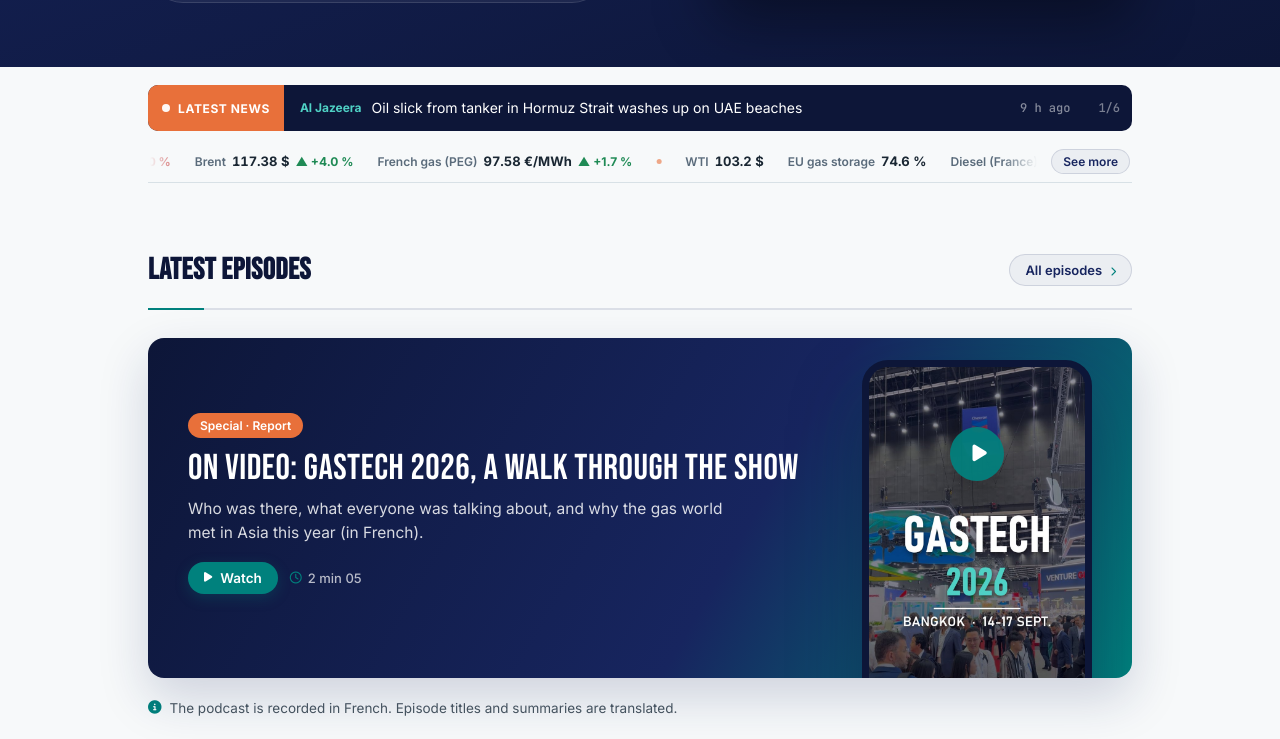
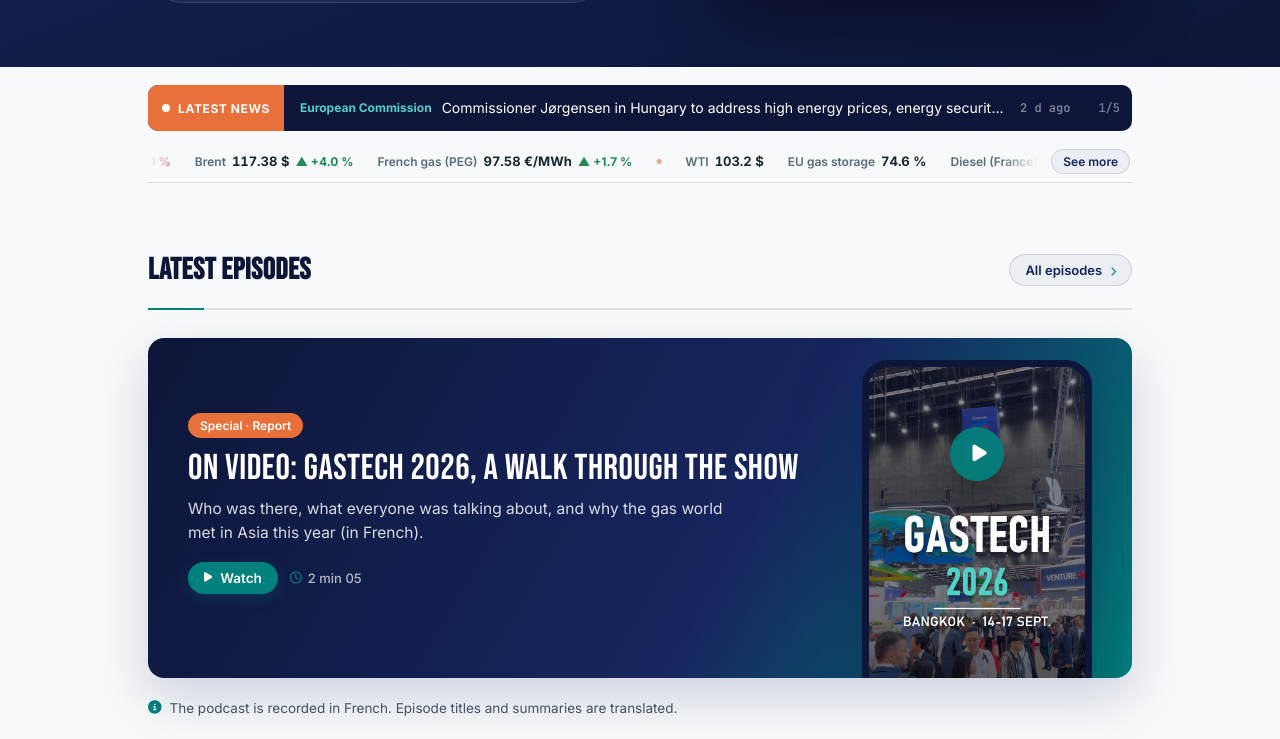
Before and after one commit to InsideEnergyMarkets/Inside-Energy-Markets, a Jekyll site: the page built from en/index.html, in a window 1280 px wide and 900 px high, scrolled down 417 px, cut to the strip 161-900 px from the top of the window. Built offline with Jekyll 4.4.1, drawn with Linux system fonts in a browser that asks for light colours.

```diff
--- a/_data/incidents.json
+++ b/_data/incidents.json
@@ -1,5 +1,5 @@
 {
- "updated_at": "2026-10-25T16:42:26+00:00",
+ "updated_at": "2026-10-25T21:08:33+00:00",
  "stats": {
   "total_30d": 39,
   "attacks_30d": 34,
--- a/_data/news.json
+++ b/_data/news.json
@@ -1,5 +1,5 @@
 {
- "updated_at": "2026-10-25T16:42:26+00:00",
+ "updated_at": "2026-10-25T21:08:33+00:00",
  "items": [
   {
    "title": "Tempête Boelo : 82 000 foyers privés d’électricité au Royaume-Uni, des dizaines de vols annulés à l’aéroport d’Amsterdam",
@@ -7,13 +7,6 @@
    "source": "Le Monde",
    "lang": "fr",
    "date": "2026-10-25T12:24:38+00:00"
-  },
-  {
-   "title": "Oil slick from tanker in Hormuz Strait washes up on UAE beaches",
-   "url": "https://www.aljazeera.com/video/newsfeed/2026/10/25/oil-slick-from-tanker-in-hormuz-strait-washes-up-on-uae-beaches?traffic_source=rss",
-   "source": "Al Jazeera",
-   "lang": "en",
-   "date": "2026-10-25T12:05:16+00:00"
   },
   {
    "title": "Passage à l’heure d’hiver : pourquoi le changement d’heure est si critiqué",
--- a/_data/podcast.json
+++ b/_data/podcast.json
@@ -1,5 +1,5 @@
 {
- "updated_at": "2026-10-25T16:42:26+00:00",
+ "updated_at": "2026-10-25T21:08:33+00:00",
  "episodes": {
   "10": {
    "audio": "https://anchor.fm/s/10edf0868/podcast/play/126486789/https%3A%2F%2Fd3ctxlq1ktw2nl.cloudfront.net%2Fstaging%2F2026-8-29%2F489715b9-9275-387d-cec8-06e4f3de2244.mp3",
```
